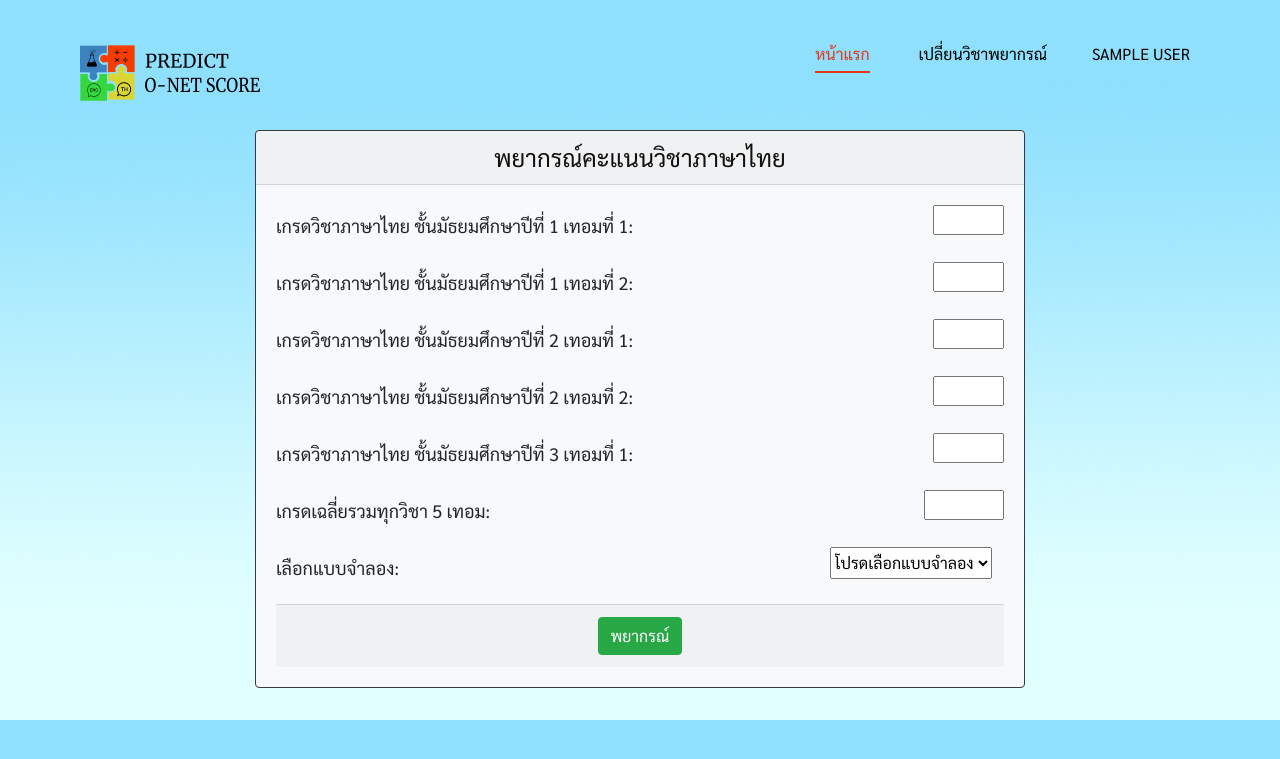
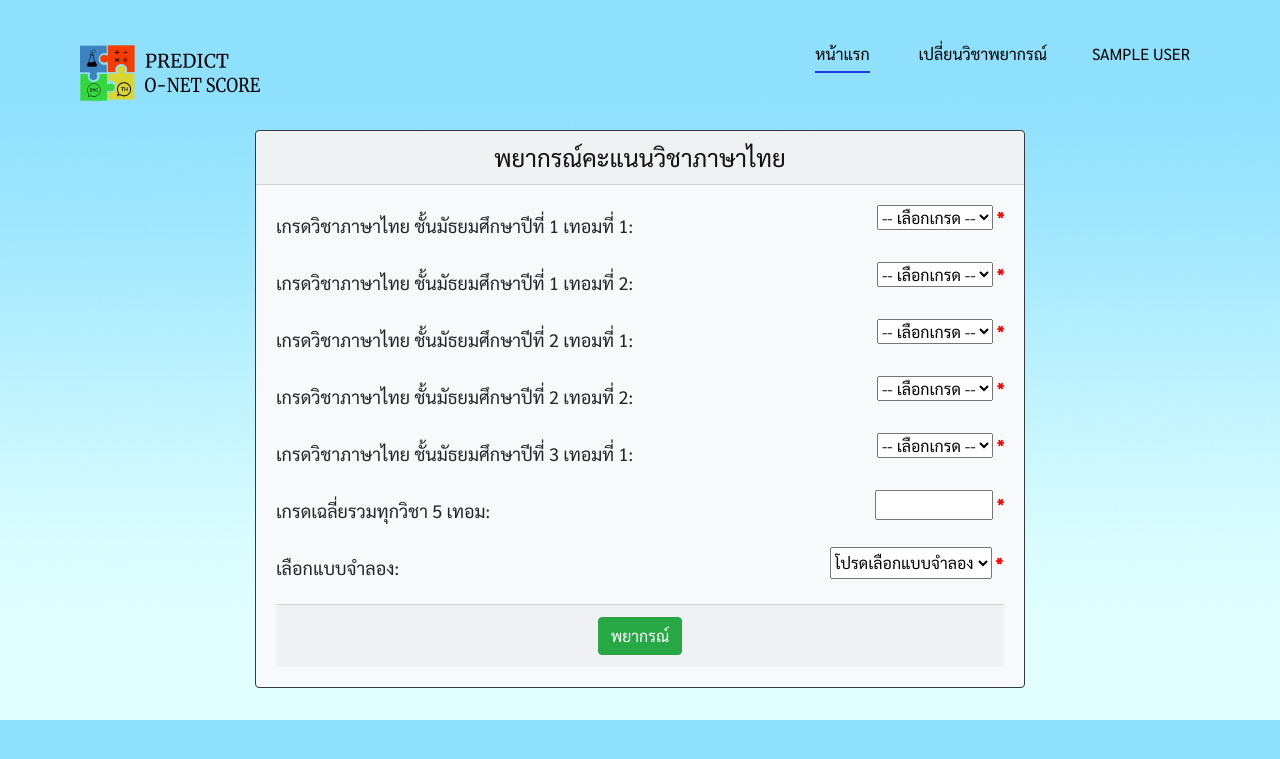
Before and after one commit to titee12345678/predict, a PHP site: page /predict_thai2.php in a window 1280 px wide. Shown: the top 759 px of the page. Run offline with PHP 8.4, Linux system fonts and the light colour scheme; the visitor is signed in with stand-in values (Sample User, id 1); data that the repository does not hold is empty.

Commit message:
make it better

```diff
--- a/Testthai.csv
+++ b/Testthai.csv
@@ -1,2 +1,2 @@
 gradethai,thai_term1,thai_term2,thai_term3,thai_term4,thai_term5,tatal,onetthai
-1,1,1,1,1,1,1,
+0.9,1,1,1,0,1.5,2.5,
--- a/css1/style.css
+++ b/css1/style.css
@@ -422,7 +422,7 @@ ol {
 }
 
 .nav-menu .mainmenu ul li.active a {
-	color: #e4381C;
+	color: rgb(0, 0, 0);
 }
 
 .nav-menu .mainmenu ul li.active a:after {
@@ -451,7 +451,7 @@ ol {
 	bottom: -5px;
 	width: 100%;
 	height: 2px;
-	background: #e4381C;
+	background: rgb(28, 58, 228);
 	content: "";
 	opacity: 0;
 	-webkit-transition: all 0.3s;
@@ -466,7 +466,7 @@ ol {
 }
 
 .nav-menu .mainmenu ul li:hover>a {
-	color: #e4381C;
+	color: rgb(18, 15, 155);
 }
 
 .nav-menu .mainmenu ul li:hover>a:after {
--- a/predict_thai2.php
+++ b/predict_thai2.php
@@ -128,31 +128,96 @@ $conn -> set_charset("utf8");
                         <div class="form-group row">
                             <label for="stu_id" class="col-sm-7 col-form-label"><font size="4">เกรดวิชาภาษาไทย ชั้นมัธยมศึกษาปีที่ 1 เทอมที่ 1:</font></label>
                             <div class="col-sm-5 text-right">
-                                <input type="number" min = 0.0 max = 4.0 step=0.1 name="thai11" required>
+
+                            <select name="thai11" required>
+                                <option value="">-- เลือกเกรด --</option>
+                                <option value="0">0</option>
+                                <option value="1">1</option>
+                                <option value="1.5">1.5</option>
+                                <option value="2">2</option>
+                                <option value="2.5">2.5</option>
+                                <option value="3">3</option>
+                                <option value="3.5">3.5</option>
+                                <option value="4">4</option>
+                            </select> <font color="#FF0000"><strong>*</strong></font>
+
+                                <!--<input type="number" min = 0.0 max = 4.0 step=0.1 name="thai11" required>-->
                             </div>
                         </div>
                         <div class="form-group row">
                             <label for="firstname" class="col-sm-7 col-form-label"><font size="4">เกรดวิชาภาษาไทย ชั้นมัธยมศึกษาปีที่ 1 เทอมที่ 2:</font></label>
                             <div class="col-sm-5 text-right">
-                                <input type="number" min = 0.0 max = 4.0 step=0.1 name="thai12" required>
+
+                            <select name="thai12" required>
+                                <option value="">-- เลือกเกรด --</option>
+                                <option value="0">0</option>
+                                <option value="1">1</option>
+                                <option value="1.5">1.5</option>
+                                <option value="2">2</option>
+                                <option value="2.5">2.5</option>
+                                <option value="3">3</option>
+                                <option value="3.5">3.5</option>
+                                <option value="4">4</option>
+                            </select> <font color="#FF0000"><strong>*</strong></font>
+
+                                <!--<input type="number" min = 0.0 max = 4.0 step=0.1 name="thai12" required>-->
                             </div>
                         </div>
                          <div class="form-group row">
                             <label for="firstname" class="col-sm-7 col-form-label"><font size="4">เกรดวิชาภาษาไทย ชั้นมัธยมศึกษาปีที่ 2 เทอมที่ 1:</font></label>
                             <div class="col-sm-5 text-right">
-                                <input type="number" min = 0.0 max = 4.0 step=0.1 name="thai21" required>
+
+                            <select name="thai21" required>
+                                <option value="">-- เลือกเกรด --</option>
+                                <option value="0">0</option>
+                                <option value="1">1</option>
+                                <option value="1.5">1.5</option>
+                                <option value="2">2</option>
+                                <option value="2.5">2.5</option>
+                                <option value="3">3</option>
+                                <option value="3.5">3.5</option>
+                                <option value="4">4</option>
+                            </select> <font color="#FF0000"><strong>*</strong></font>
+
+                                <!--<input type="number" min = 0.0 max = 4.0 step=0.1 name="thai21" required>-->
                             </div>
                         </div>
                         <div class="form-group row">
                             <label for="firstname" class="col-sm-7 col-form-label"><font size="4">เกรดวิชาภาษาไทย ชั้นมัธยมศึกษาปีที่ 2 เทอมที่ 2:</font></label>
                             <div class="col-sm-5 text-right">
-                                <input type="number" min = 0.0 max = 4.0 step=0.1 name="thai22" required>
+
+                            <select name="thai22" required>
+                                <option value="">-- เลือกเกรด --</option>
+                                <option value="0">0</option>
+                                <option value="1">1</option>
+                                <option value="1.5">1.5</option>
+                                <option value="2">2</option>
+                                <option value="2.5">2.5</option>
+                                <option value="3">3</option>
+                                <option value="3.5">3.5</option>
+                                <option value="4">4</option>
+                            </select> <font color="#FF0000"><strong>*</strong></font>
+
+                                <!--<input type="number" min = 0.0 max = 4.0 step=0.1 name="thai22" required>-->
                             </div>
                         </div>
                         <div class="form-group row">
                             <label for="lastname" class="col-sm-7 col-form-label"><font size="4">เกรดวิชาภาษาไทย ชั้นมัธยมศึกษาปีที่ 3 เทอมที่ 1:</font></label>
                             <div class="col-sm-5 text-right">
-                            <input type="number" min = 0.0 max = 4.0 step=0.1 name="thai31" required>
+
+                            <select name="thai31" required>
+                                <option value="">-- เลือกเกรด --</option>
+                                <option value="0">0</option>
+                                <option value="1">1</option>
+                                <option value="1.5">1.5</option>
+                                <option value="2">2</option>
+                                <option value="2.5">2.5</option>
+                                <option value="3">3</option>
+                                <option value="3.5">3.5</option>
+                                <option value="4">4</option>
+                            </select> <font color="#FF0000"><strong>*</strong></font>
+
+                            <!--<input type="number" min = 0.0 max = 4.0 step=0.1 name="thai31" required>-->
                             </div>
                         </div>
                         <!-- <div class="form-group row">
@@ -164,7 +229,8 @@ $conn -> set_charset("utf8");
                         <div class="form-group row">
                             <label for="gender" class="col-sm-7 col-form-label"><font size="4">เกรดเฉลี่ยรวมทุกวิชา 5 เทอม:</font></label>
                             <div class="col-sm-5 text-right">
-                            <input type="number" min = 0.00 max = 4.00 step=0.01 name="total_grade" required>
+                            <input type="number" min = 0.00 max = 4.00 step=0.01 name="total_grade" style="width:118px;" required>
+                            <font color="#FF0000"><strong>*</strong></font>
                             </div>
                         </div>
                         <div class="form-group row">
@@ -180,7 +246,7 @@ $conn -> set_charset("utf8");
                                             <?php } ?>
                                             <label class="label--desc">*</label>
 
-                                        </select>
+                                        </select> <font color="#FF0000"><strong>*</strong></font>
                                         <div class="select-dropdown"></div>
                                         </div><!--copy -->
                         </div>
```
Also changed, not shown: 2 other files.
